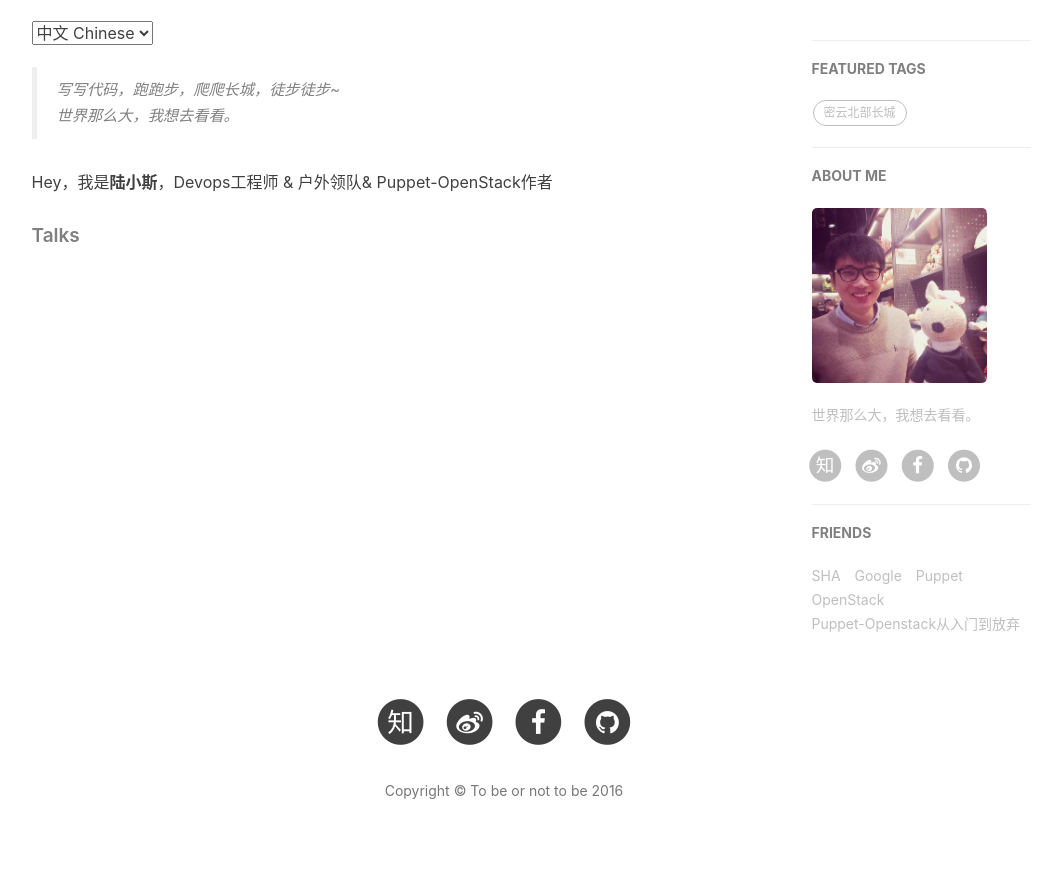
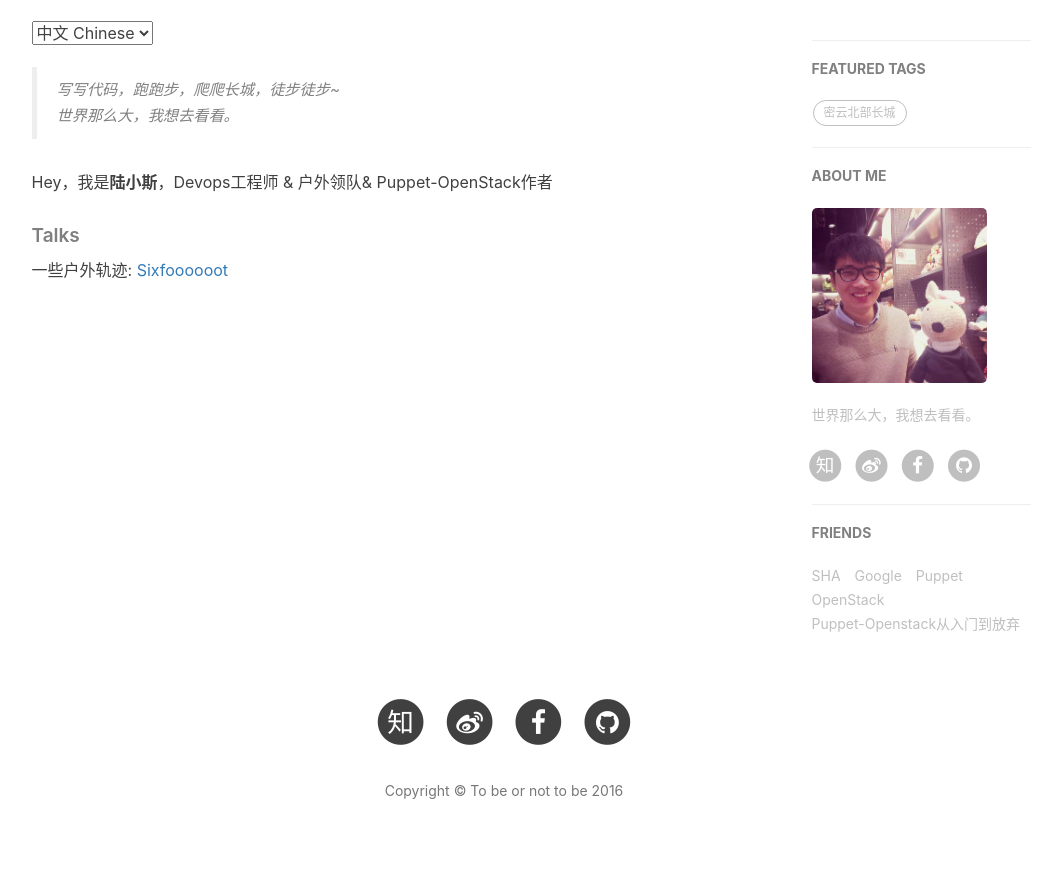
Before and after one commit to Liamlu28/imluyuan.github.io, a Jekyll site: the page built from about.html, in a window 1280 px wide. Shown: the part 418-1313 px from the top of the page, without its empty margins (136-1198 px from the left). Built offline with Jekyll 4.4.1, drawn with Linux system fonts in a browser that asks for light colours; nearby versions of some CDN libraries; comment, search, counter and statistics services are not loaded.

Commit message:
Add six foooooot of link on about page

```diff
--- a/about.html
+++ b/about.html
@@ -21,6 +21,7 @@ header-img: "img/about-bg.jpg"
     <p>Hey，我是<strong>陆小斯</strong>，Devops工程师 &amp; 户外领队&amp; Puppet-OpenStack作者</p>
 
     <h5>Talks</h5>
+    <p>一些户外轨迹: <a href="http://www.foooooot.com/userindex/57163/trip/"target="_blank">Sixfoooooot</a></p>
 
 </div>
 
```
